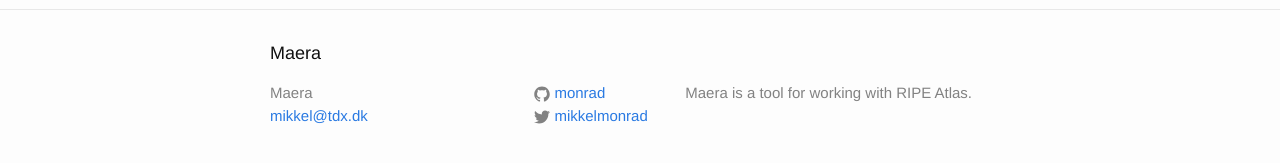
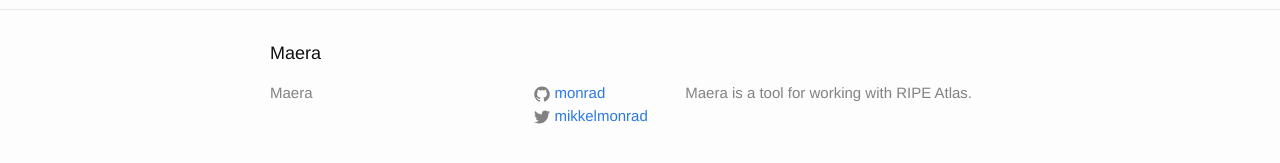
Before and after one commit to monrad/maera, a Jekyll site: the page built from about.md, in a window 1280 px wide. Shown: the part 341-504 px from the top of the page. Built offline with Jekyll 4.4.1, drawn with Linux system fonts in a browser that asks for light colours.

Commit message:
Change config.

```diff
--- a/_config.yml
+++ b/_config.yml
@@ -1,10 +1,8 @@
 # Site settings
 title: Maera
-email: mikkel@tdx.dk
 description: > # this means to ignore newlines until "baseurl:"
   Maera is a tool for working with RIPE Atlas.
 baseurl: "/maera" # the subpath of your site, e.g. /blog/
-#url: "http://yourdomain.com" # the base hostname & protocol for your site
 twitter_username: mikkelmonrad
 github_username:  monrad
 
```
